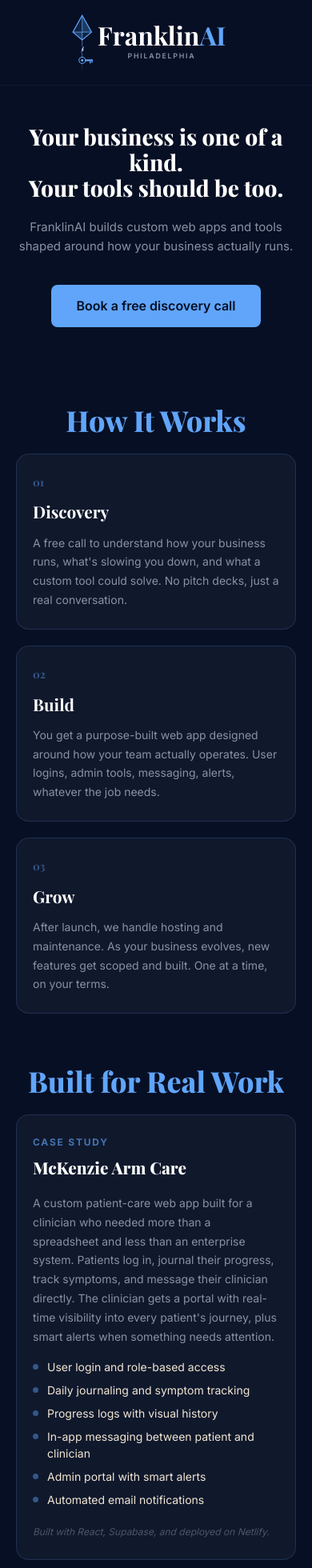
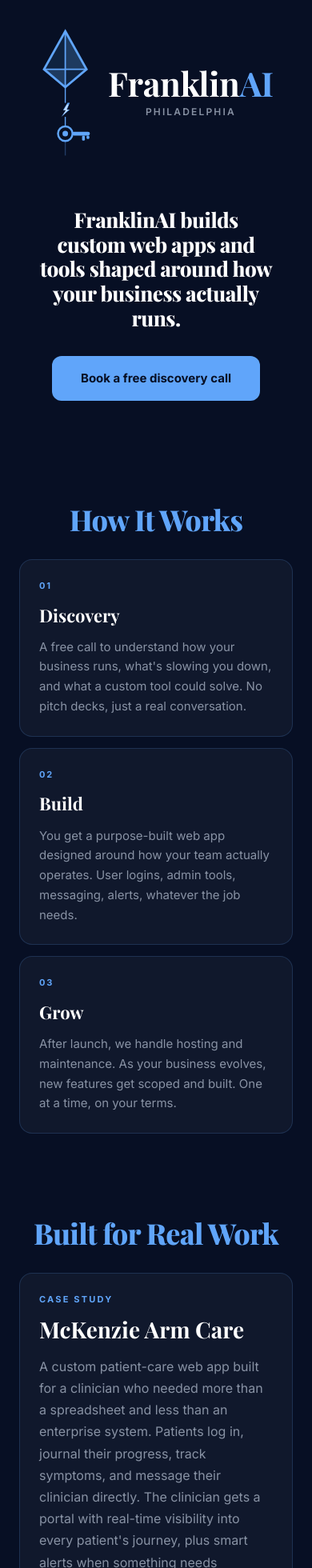
Before and after one commit to besoulful-design/franklinai-v2, a React (Vite) app: page / in a window 390 px wide. Shown: the top 1960 px of the page at 80% size. Built offline with nearby package versions, Linux system fonts and the light colour scheme.

Commit message:
stack how it works cards, simplify hero, card discovery cta, tighten heading gaps, larger mobile nav

```diff
--- a/src/App.jsx
+++ b/src/App.jsx
@@ -60,13 +60,8 @@ function Hero() {
     <section className="hero">
       <div className="container">
         <h1 className="hero__headline">
-          Your business is one of a kind.<br />
-          Your tools should be too.
+          FranklinAI builds custom web apps and tools shaped around how your business actually runs.
         </h1>
-        <p className="hero__subtitle">
-          FranklinAI builds custom web apps and tools shaped around
-          how your business actually runs.
-        </p>
         <a href="#discovery" className="btn btn--primary">
           Book a free discovery call
         </a>
@@ -98,7 +93,7 @@ function HowItWorks() {
     <section className="section">
       <div className="container">
         <h2 className="section-heading">How It Works</h2>
-        <div className="card-grid">
+        <div className="step-stack">
           {steps.map(step => (
             <div key={step.number} className="card step-card">
               <span className="step-card__number">{step.number}</span>
@@ -180,7 +175,8 @@ function About() {
 function DiscoveryCTA() {
   return (
     <section className="section" id="discovery">
-      <div className="container discovery">
+      <div className="container">
+        <div className="card content-card content-card--centered discovery-card">
           <h2 className="discovery__headline">
             Let's build something for your business
           </h2>
@@ -191,6 +187,7 @@ function DiscoveryCTA() {
           <a href="#discovery" className="btn btn--primary">
             Book a free discovery call
           </a>
+        </div>
       </div>
     </section>
   );
--- a/src/styles/global.css
+++ b/src/styles/global.css
@@ -1,129 +1,37 @@
-/* ============================================================
-   FRANKLINAI V2 — GLOBAL STYLES
-   Design tokens, reset, and dark mode lockout
-   ============================================================ */
+@import url('https://fonts.googleapis.com/css2?family=Playfair+Display:wght@700;800&family=Inter:wght@400;500;600;700;800&display=swap');
 
-/* --- DARK MODE OVERRIDE ---
-   Prevent the browser / OS from ever swapping our intentional
-   navy background for a system color. This fires before paint. */
-:root {
-  color-scheme: only light;
-
-  /* Brand tokens */
-  --color-bg:          #070f24;
-  --color-accent:      #60a5fa;
-  --color-text:        #f0e6d3;
-  --color-text-muted:  #8892a4;
-  --color-card-bg:     rgba(255, 255, 255, 0.04);
-  --color-card-border: rgba(96, 165, 250, 0.18);
-
-  /* Typography */
-  --font-display: 'Playfair Display', Georgia, serif;
-  --font-body:    'Inter', system-ui, sans-serif;
-
-  /* Type scale */
-  --text-hero:    clamp(40px, 6vw, 72px);
-  --text-section: clamp(36px, 5vw, 56px);
-  --text-xl:      clamp(20px, 2.5vw, 28px);
-  --text-lg:      1.125rem;
-  --text-base:    1rem;
-  --text-sm:      0.875rem;
-  --text-xs:      0.75rem;
-
-  /* Spacing */
-  --section-pad: clamp(72px, 10vw, 120px);
-  --container:   1100px;
-}
-
-/* --- RESET --- */
 *, *::before, *::after {
   box-sizing: border-box;
   margin: 0;
   padding: 0;
 }
 
-/* Force our background on every surface that could be overridden */
-html {
-  background-color: var(--color-bg);
+:root {
   color-scheme: only light;
 }
 
+html {
+  font-size: 16px;
+}
+
 body {
-  background-color: var(--color-bg);
-  color: var(--color-text);
-  font-family: var(--font-body);
-  font-size: var(--text-base);
+  background: #070f24;
+  color: #f0e6d3;
+  font-family: 'Inter', sans-serif;
+  font-weight: 400;
   line-height: 1.6;
   -webkit-font-smoothing: antialiased;
-  -moz-osx-font-smoothing: grayscale;
-  /* Belt-and-suspenders: block any system forced-color override */
-  forced-color-adjust: none;
 }
 
-/* Prevent system dark mode from overriding input/button colors */
-input, button, textarea, select {
-  color-scheme: only light;
-}
+/* ── NAV ──────────────────────────────────────────────────────── */
 
-img, svg {
-  display: block;
-  max-width: 100%;
-}
-
-a {
-  color: var(--color-accent);
-  text-decoration: none;
-}
-
-a:hover {
-  text-decoration: underline;
-}
-
-/* --- LAYOUT UTILITIES --- */
-.container {
-  width: 100%;
-  max-width: var(--container);
-  margin: 0 auto;
-  padding: 0 clamp(20px, 5vw, 48px);
-}
-
-/* --- TYPOGRAPHY UTILITIES --- */
-.heading-display {
-  font-family: var(--font-display);
-  font-weight: 800;
-  color: var(--color-accent);
-  font-size: var(--text-section);
-  line-height: 1.15;
-  pointer-events: none;
-}
-
-.text-muted {
-  color: var(--color-text-muted);
-}
-
-/* --- CARD UTILITY --- */
-.card {
-  background: var(--color-card-bg);
-  border: 1px solid var(--color-card-border);
-  border-radius: 16px;
-}
-
-/* ============================================================
-   NAV
-   ============================================================ */
 .site-nav {
-  position: sticky;
-  top: 0;
-  z-index: 100;
-  background-color: var(--color-bg);
-  border-bottom: 1px solid rgba(96, 165, 250, 0.08);
-  padding: 20px 0;
+  display: flex;
+  justify-content: center;
+  padding: 32px 24px 28px;
 }
 
 .site-nav__inner {
-  max-width: var(--container);
-  margin: 0 auto;
-  padding: 0 clamp(20px, 5vw, 48px);
   display: flex;
   justify-content: center;
 }
@@ -131,281 +39,206 @@ a:hover {
 .site-nav__brand {
   display: flex;
   align-items: center;
-  gap: 4px;
+  gap: 20px;
   text-decoration: none;
   color: inherit;
-  /* Nudge left so kite+name visually centers */
-  margin-right: 48px;
 }
-
-.site-nav__brand:hover { text-decoration: none; }
 
 .site-nav__logo {
   flex-shrink: 0;
-  width: 94px;    /* cropped viewBox ratio 101/240 * 224 */
-  height: 224px;
 }
 
 .site-nav__wordmark {
   display: flex;
   flex-direction: column;
-  align-items: center;
-  gap: 3px;
+  align-items: flex-start;
 }
 
 .site-nav__name {
-  font-family: var(--font-display);
+  font-family: 'Playfair Display', serif;
   font-weight: 700;
-  font-size: 4.2rem;
+  font-size: clamp(32px, 4vw, 52px);
   color: #ffffff;
   line-height: 1;
+  letter-spacing: -0.01em;
 }
 
-.site-nav__ai { color: var(--color-accent); }
+.site-nav__ai {
+  color: #60a5fa;
+}
 
 .site-nav__city {
-  font-family: var(--font-body);
-  font-size: 1.05rem;
+  font-family: 'Inter', sans-serif;
+  font-size: 11px;
   font-weight: 600;
   letter-spacing: 0.2em;
   text-transform: uppercase;
-  color: var(--color-text-muted);
+  color: #8892a4;
+  margin-top: 5px;
+  align-self: center;
 }
 
-/* ============================================================
-   FOOTER
-   ============================================================ */
-.site-footer {
-  padding: 40px 0 28px;
-  border-top: 1px solid rgba(96, 165, 250, 0.1);
-  margin-top: 80px;
-}
+/* ── HERO ──────────────────────────────────────────────────────── */
 
-.site-footer__inner {
-  max-width: var(--container);
-  margin: 0 auto;
-  padding: 0 clamp(20px, 5vw, 48px);
-  display: flex;
-  flex-direction: column;
-  align-items: center;
-  gap: 10px;
-  text-align: center;
-}
-
-.site-footer__brand {
-  display: flex;
-  align-items: center;
-  gap: 3px;
-  text-decoration: none;
-  color: inherit;
-}
-
-.site-footer__brand:hover { text-decoration: none; }
-
-.site-footer__logo {
-  flex-shrink: 0;
-  width: 19px;    /* cropped viewBox ratio 101/240 * 44 */
-  height: 44px;
-}
-
-.site-footer__wordmark {
-  display: flex;
-  flex-direction: column;
-  align-items: center;
-  gap: 2px;
-}
-
-.site-footer__name {
-  font-family: var(--font-display);
-  font-weight: 700;
-  font-size: 1.3rem;
-  color: #ffffff;
-  line-height: 1;
-}
-
-.site-footer__ai { color: var(--color-accent); }
-
-.site-footer__city {
-  font-family: var(--font-body);
-  font-size: 0.5rem;
-  font-weight: 600;
-  letter-spacing: 0.2em;
-  text-transform: uppercase;
-  color: var(--color-text-muted);
-}
-
-.site-footer__email {
-  font-size: var(--text-sm);
-  color: var(--color-accent);
-  text-decoration: none;
-}
-
-.site-footer__email:hover { text-decoration: underline; }
-
-.site-footer__copy {
-  font-size: var(--text-xs);
-  color: var(--color-text-muted);
-  opacity: 0.5;
-}
-
-/* ============================================================
-   BUTTON
-   ============================================================ */
-.btn {
-  display: inline-block;
-  font-family: var(--font-body);
-  font-weight: 600;
-  font-size: var(--text-base);
-  padding: 14px 32px;
-  border-radius: 8px;
-  text-decoration: none;
-  transition: background-color 0.2s ease, transform 0.15s ease;
-  cursor: pointer;
-}
-
-.btn--primary {
-  background-color: var(--color-accent);
-  color: #070f24;
-}
-
-.btn--primary:hover {
-  background-color: #78b6fb;
-  text-decoration: none;
-  transform: translateY(-1px);
-}
-
-/* ============================================================
-   SHARED SECTION + HEADING
-   ============================================================ */
-.section {
-  padding: 40px 0;
-}
-
-.section-heading {
-  font-family: var(--font-display);
-  font-weight: 800;
-  color: var(--color-accent);
-  font-size: var(--text-section);
-  line-height: 1.15;
-  pointer-events: none;
-  text-align: center;
-  margin-bottom: 20px;
-}
-
-/* ============================================================
-   HERO
-   ============================================================ */
 .hero {
-  padding: 48px 0 64px;
+  padding: 32px 24px 72px;
   text-align: center;
 }
 
 .hero__headline {
-  font-family: var(--font-display);
+  font-family: 'Playfair Display', serif;
   font-weight: 800;
-  font-size: clamp(28px, 4.5vw, 50px);
+  font-size: clamp(26px, 3.5vw, 44px);
   color: #ffffff;
-  line-height: 1.15;
-  margin-bottom: 20px;
+  line-height: 1.18;
+  letter-spacing: -0.02em;
+  max-width: 700px;
+  margin: 0 auto 32px;
 }
 
-.hero__subtitle {
-  font-size: clamp(15px, 2vw, 18px);
-  color: var(--color-text-muted);
-  line-height: 1.6;
-  margin-bottom: 36px;
-  max-width: 500px;
-  margin-left: auto;
-  margin-right: auto;
+/* ── BUTTONS ──────────────────────────────────────────────────────── */
+
+.btn {
+  display: inline-block;
+  padding: 16px 36px;
+  border-radius: 12px;
+  font-family: 'Inter', sans-serif;
+  font-size: 15px;
+  font-weight: 700;
+  text-decoration: none;
+  cursor: pointer;
+  border: none;
+  transition: opacity 0.2s ease;
 }
 
-/* ============================================================
-   CARD GRID (How It Works)
-   ============================================================ */
-.card-grid {
-  display: grid;
-  grid-template-columns: repeat(3, 1fr);
-  gap: 20px;
+.btn:hover {
+  opacity: 0.88;
 }
 
-.step-card {
-  padding: 28px 24px;
+.btn--primary {
+  background: #60a5fa;
+  color: #070f24;
+}
+
+/* ── LAYOUT ──────────────────────────────────────────────────────── */
+
+.container {
+  width: 100%;
+  max-width: 1100px;
+  margin: 0 auto;
+  padding: 0 24px;
+}
+
+.section {
+  padding: 64px 0;
+}
+
+.section-heading {
+  font-family: 'Playfair Display', serif;
+  font-weight: 800;
+  font-size: clamp(36px, 5vw, 56px);
+  color: #60a5fa;
+  text-align: center;
+  margin-bottom: 20px;
+  pointer-events: none;
+  letter-spacing: -0.02em;
+}
+
+/* ── CARDS — shared base ──────────────────────────────────────────────────────── */
+
+.card {
+  background: rgba(255, 255, 255, 0.04);
+  border: 1px solid rgba(96, 165, 250, 0.18);
+  border-radius: 16px;
+  padding: 32px;
+}
+
+/* ── HOW IT WORKS — vertical stack ──────────────────────────────────────────────────────── */
+
+.step-stack {
+  display: flex;
+  flex-direction: column;
+  gap: 14px;
+  max-width: 640px;
+  margin: 0 auto;
 }
 
 .step-card__number {
-  font-family: var(--font-display);
+  display: block;
+  font-family: 'Inter', sans-serif;
+  font-size: 11px;
   font-weight: 700;
-  font-size: 0.85rem;
-  color: var(--color-accent);
-  opacity: 0.45;
-  display: block;
+  letter-spacing: 0.16em;
+  color: #60a5fa;
   margin-bottom: 10px;
 }
 
 .step-card__title {
-  font-family: var(--font-display);
+  font-family: 'Playfair Display', serif;
   font-weight: 700;
-  font-size: 1.3rem;
+  font-size: 22px;
   color: #ffffff;
   margin-bottom: 10px;
 }
 
 .step-card__text {
-  font-size: var(--text-sm);
-  color: var(--color-text-muted);
-  line-height: 1.7;
+  font-family: 'Inter', sans-serif;
+  font-size: 15px;
+  color: #8892a4;
+  line-height: 1.65;
 }
 
-/* ============================================================
-   CONTENT CARD (shared: Case Study + About)
-   Same width, same padding, same border treatment
-   ============================================================ */
-.content-card {
-  padding: 32px 28px;
+/* ── CONTENT CARDS ──────────────────────────────────────────────────────── */
+
+.content-card--centered {
+  max-width: 640px;
+  margin: 0 auto;
 }
 
 .content-card__label {
-  font-family: var(--font-body);
-  font-size: var(--text-xs);
+  display: block;
+  font-family: 'Inter', sans-serif;
+  font-size: 11px;
   font-weight: 700;
-  letter-spacing: 0.15em;
+  letter-spacing: 0.2em;
   text-transform: uppercase;
-  color: var(--color-accent);
-  opacity: 0.65;
-  display: block;
-  margin-bottom: 6px;
+  color: #60a5fa;
+  margin-bottom: 12px;
 }
 
 .content-card__title {
-  font-family: var(--font-display);
-  font-weight: 800;
-  font-size: clamp(1.3rem, 2.5vw, 1.7rem);
+  font-family: 'Playfair Display', serif;
+  font-weight: 700;
+  font-size: 28px;
   color: #ffffff;
   margin-bottom: 16px;
+  line-height: 1.2;
 }
 
 .content-card__text {
-  font-size: var(--text-sm);
-  color: var(--color-text-muted);
+  font-family: 'Inter', sans-serif;
+  font-size: 16px;
+  color: #8892a4;
   line-height: 1.7;
-  margin-bottom: 16px;
+  margin-bottom: 14px;
 }
 
-.content-card__text:last-child {
+.content-card__text:last-of-type {
   margin-bottom: 0;
 }
 
 .content-card__features {
+  display: grid;
+  grid-template-columns: 1fr 1fr;
+  gap: 10px 24px;
   list-style: none;
-  display: grid;
-  grid-template-columns: repeat(2, 1fr);
-  gap: 8px 20px;
-  margin-bottom: 20px;
+  margin: 20px 0;
 }
 
 .content-card__feature {
-  font-size: var(--text-sm);
-  color: var(--color-text);
+  font-family: 'Inter', sans-serif;
+  font-size: 14px;
+  color: #f0e6d3;
   padding-left: 18px;
   position: relative;
   line-height: 1.5;
@@ -416,77 +249,145 @@ a:hover {
   position: absolute;
   left: 0;
   top: 7px;
-  width: 7px;
-  height: 7px;
+  width: 6px;
+  height: 6px;
   border-radius: 50%;
-  background-color: var(--color-accent);
-  opacity: 0.45;
-}
-
-.content-card--centered {
-  max-width: 640px;
-  margin: 0 auto;
+  background: #60a5fa;
 }
 
 .content-card__stack {
-  font-size: var(--text-xs);
-  color: var(--color-text-muted);
-  opacity: 0.5;
+  font-family: 'Inter', sans-serif;
+  font-size: 13px;
+  color: #8892a4;
+  margin-top: 20px;
   font-style: italic;
-  margin-bottom: 0;
 }
 
-/* ============================================================
-   DISCOVERY CTA
-   ============================================================ */
-.discovery {
+/* ── DISCOVERY CTA ──────────────────────────────────────────────────────── */
+
+.discovery-card {
   text-align: center;
-  max-width: 560px;
-  margin: 0 auto;
-  padding-bottom: 32px;
 }
 
 .discovery__headline {
-  font-family: var(--font-display);
+  font-family: 'Playfair Display', serif;
   font-weight: 800;
-  font-size: clamp(26px, 4vw, 40px);
+  font-size: clamp(26px, 3.5vw, 40px);
   color: #ffffff;
-  line-height: 1.15;
-  margin-bottom: 14px;
+  margin-bottom: 16px;
+  line-height: 1.18;
+  letter-spacing: -0.02em;
 }
 
 .discovery__subtitle {
-  font-size: var(--text-base);
-  color: var(--color-text-muted);
-  line-height: 1.6;
-  margin-bottom: 32px;
+  font-family: 'Inter', sans-serif;
+  font-size: 16px;
+  color: #8892a4;
+  max-width: 440px;
+  margin: 0 auto 28px;
+  line-height: 1.65;
 }
 
-/* ============================================================
-   MOBILE
-   ============================================================ */
-@media (max-width: 768px) {
-  .site-nav { padding: 16px 0; }
-  .site-nav__brand { margin-right: 20px; gap: 3px; }
-  .site-nav__logo { width: 31px; height: 74px; }
-  .site-nav__name { font-size: 2rem; }
-  .site-nav__city { font-size: 0.55rem; }
+/* ── FOOTER ──────────────────────────────────────────────────────── */
 
-  .section { padding: 32px 0; }
-
-  .card-grid { grid-template-columns: 1fr; }
-
-  .content-card { padding: 24px 20px; }
-  .content-card__features { grid-template-columns: 1fr; }
-
-  .step-card { padding: 24px 20px; }
+.site-footer {
+  padding: 48px 24px;
+  border-top: 1px solid rgba(96, 165, 250, 0.12);
 }
 
-/* --- REDUCED MOTION --- */
-@media (prefers-reduced-motion: reduce) {
-  *, *::before, *::after {
-    animation-duration: 0.01ms !important;
-    animation-iteration-count: 1 !important;
-    transition-duration: 0.01ms !important;
+.site-footer__inner {
+  display: flex;
+  flex-direction: column;
+  align-items: center;
+  gap: 14px;
+  text-align: center;
+}
+
+.site-footer__brand {
+  display: flex;
+  align-items: center;
+  gap: 12px;
+  text-decoration: none;
+  color: inherit;
+}
+
+.site-footer__wordmark {
+  display: flex;
+  flex-direction: column;
+  align-items: flex-start;
+}
+
+.site-footer__name {
+  font-family: 'Playfair Display', serif;
+  font-weight: 700;
+  font-size: 20px;
+  color: #ffffff;
+  line-height: 1;
+}
+
+.site-footer__ai {
+  color: #60a5fa;
+}
+
+.site-footer__city {
+  font-family: 'Inter', sans-serif;
+  font-size: 10px;
+  font-weight: 600;
+  letter-spacing: 0.2em;
+  text-transform: uppercase;
+  color: #8892a4;
+  margin-top: 4px;
+  align-self: center;
+}
+
+.site-footer__email {
+  font-family: 'Inter', sans-serif;
+  font-size: 14px;
+  color: #60a5fa;
+  text-decoration: none;
+}
+
+.site-footer__email:hover {
+  text-decoration: underline;
+}
+
+.site-footer__copy {
+  font-family: 'Inter', sans-serif;
+  font-size: 12px;
+  color: #8892a4;
+}
+
+/* ── MOBILE ──────────────────────────────────────────────────────── */
+
+@media (max-width: 768px) {
+  .section {
+    padding: 48px 0;
+  }
+
+  .card {
+    padding: 24px;
+  }
+
+  .content-card__features {
+    grid-template-columns: 1fr;
+  }
+
+  /* Nav: 50% larger on iPhone */
+  .site-nav__logo {
+    height: 168px !important;
+    width: auto !important;
+  }
+
+  .site-nav__name {
+    font-size: 42px;
+  }
+
+  .site-nav__city {
+    font-size: 12px;
+    letter-spacing: 0.18em;
+  }
+
+  .site-nav__brand {
+    gap: 16px;
   }
 }
```
Lines whose indentation alone changed are shown as unchanged.
